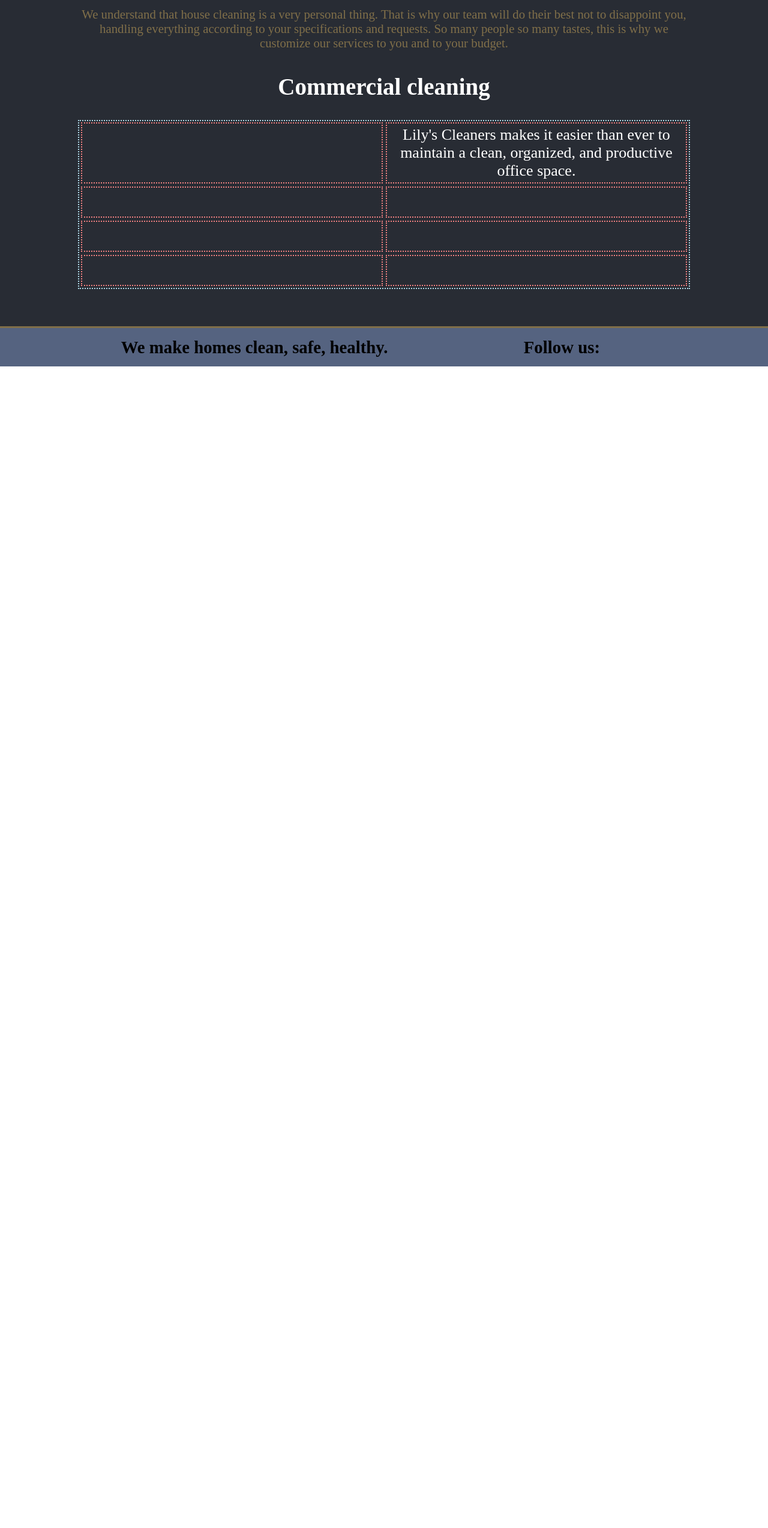
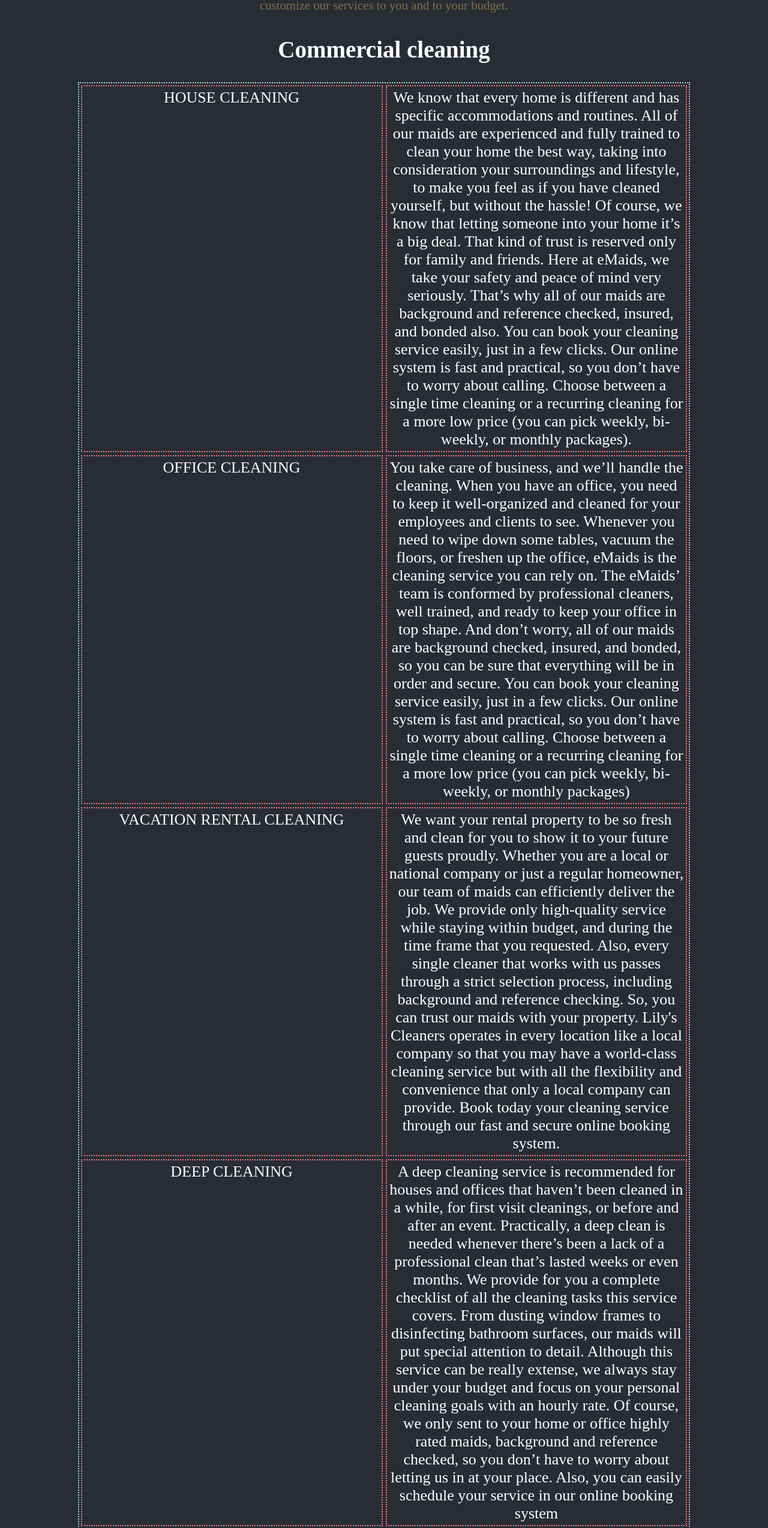
Before and after one commit to BAZBOT123/Cleaning-Website, a React (Create React App) app: page /services in a window 1280 px wide. Shown: the part 195-2743 px from the top of the page at 60% size. Before the commit the page ends 806 px from the top, so only its background shows below. Built offline with nearby package versions, Linux system fonts and the light colour scheme; no server answers; some icons are missing.

Commit message:
Added content info into Services page

```diff
--- a/src/components/Services.js
+++ b/src/components/Services.js
@@ -10,7 +10,7 @@
 
             <nav className="navbar">
                 <div className="logo-lily">
-                <img src={Logo} alt="Girl in a jacket" height="45"></img>
+                    <img src={Logo} alt="Girl in a jacket" height="45"></img>
                 </div>
                 <div className="Home-page">
                     <h1 className='home-font'><Link to='/home'>Home</Link></h1>
@@ -40,14 +40,72 @@
                 <div>
                     <h2>Commercial cleaning</h2>
                     <div class="container three-column-grid">
-                        <div class="box"></div>
-                        <div class="box">Lily's Cleaners makes it easier than ever to maintain a clean, organized, and productive office space.</div>
-                        <div class="box"></div>
-                        <div class="box"></div>
-                        <div class="box"></div>
-                        <div class="box"></div>
-                        <div class="box"></div>
-                        <div class="box"></div>
+                        <div class="box">HOUSE CLEANING</div>
+                        <div class="box">We know that every home is different and has specific accommodations and routines.
+                            All of our maids are experienced and fully trained to clean your home the best way,
+                            taking into consideration your surroundings and lifestyle,  to make you feel as if you have cleaned yourself,
+                            but without the hassle! Of course, we know that letting someone into your home it’s a big deal.
+                            That kind of trust is reserved only for family and friends. Here at eMaids, we take your safety and peace of mind very seriously.
+                            That’s why all of our maids are background and reference checked, insured, and bonded also. You can book your cleaning service easily,
+                            just in a few clicks. Our online system is fast and practical, so you don’t have to worry about calling.
+                            Choose between a single time cleaning or a recurring cleaning for a more low price
+                            (you can pick weekly, bi-weekly, or monthly packages).</div>
+
+                        <div class="box">OFFICE CLEANING</div>
+                        <div class="box">You take care of business, and we’ll handle the cleaning. When you have an office,
+                        you need to keep it well-organized and cleaned for your employees and clients to see.
+                        Whenever you need to wipe down some tables, vacuum the floors, or freshen up the office,
+                        eMaids is the cleaning service you can rely on. The eMaids’ team is conformed by professional cleaners,
+                        well trained, and ready to keep your office in top shape. And don’t worry, all of our maids are background checked,
+                        insured, and bonded, so you can be sure that everything will be in order and secure.
+                        You can book your cleaning service easily, just in a few clicks. Our online system is fast and practical,
+                        so you don’t have to worry about calling. Choose between a single time cleaning or a recurring cleaning for a more low price
+                        (you can pick weekly, bi-weekly, or monthly packages)</div>
+
+                        <div class="box">VACATION RENTAL CLEANING</div>
+                        <div class="box">We want your rental property to be so fresh and clean for you to show it to your future guests proudly.
+                        Whether you are a local or national company or just a regular homeowner, our team of maids can efficiently deliver the job.
+                        We provide only high-quality service while staying within budget, and during the time frame that you requested.
+                        Also, every single cleaner that works with us passes through a strict selection process, including background and reference checking.
+                        So, you can trust our maids with your property.
+                        Lily's Cleaners operates in every location like a local company so that you may have a world-class cleaning service but with all the
+                        flexibility and convenience that only a local company can provide.
+                        Book today your cleaning service through our fast and secure online booking system.</div>
+
+                        <div class="box">DEEP CLEANING</div>
+                        <div class="box">A deep cleaning service is recommended for houses and offices that haven’t been cleaned in a while,
+                        for first visit cleanings, or before and after an event.
+                        Practically, a deep clean is needed whenever there’s been a lack of a professional clean that’s lasted weeks or even months.
+                        We provide for you a complete checklist of all the cleaning tasks this service covers.
+                        From dusting window frames to disinfecting bathroom surfaces, our maids will put special attention to detail.
+                        Although this service can be really extense, we always stay under your budget and focus on your personal cleaning goals with an hourly rate.
+                        Of course, we only sent to your home or office highly rated maids, background and reference checked,
+                        so you don’t have to worry about letting us in at your place. Also, you can easily schedule your service in our online booking system</div>
+
+                        <div class="box">MOVE-IN/MOVE-OUT CLEANING</div>
+                        <div class="box">When you are moving to a new home, you probably are too busy for that last deep clean to your old house.
+                        Or perhaps it’s your new home that needs cleaning? Whatever the case, our maids are ready to help you with this big step in your life.
+                        We know that every move is different. Every house has it’s details that need specific attention, and a history that indicates where to clean the most.
+                        Often our clients ask for closet and cabinets cleaning; fridge, oven, and other appliances; and windows and doorframes dusting.
+                        You tell us your personal goals, and we’ll make you an estimated budget. Choose your cleaning tasks in our extensive checklist, and we’ll follow just as you request.
+                        All of our maids are experienced and well-trained to accomplish this job. And also, you can book easily in our online booking system.</div>
+
+                        <div class="box">POST CONSTRUCTION CLEANING</div>
+                        <div class="box">This service usually is for commercial clients who are in the real state business,
+                        but we provide post-construction cleaning to whichever homeowner that just have finished its remodeling or construction.
+                        We must remove all the dust, dirt, and debris left behind from your new home or office. This is a job for an experienced and well-trained cleaner,
+                        like our maids, who know the process of eliminating the particles of construction materials and know how to use the right equipment.
+                        We assure you a high-quality job and a clean and smooth result. Also, we can include and schedule a complimentary cleaning session to your service
+                        to guarantee the elimination of all debris and dust. Ask for our complete cleaning checklist with all the possible spots and areas to clean. Book easily
+                        in our online booking system.</div>
+
+                        <div class="box">APARTMENT CLEANING</div>
+                        <div class="box">Either you want a frequent service with weekly or monthly scheduled sessions, or you just want a one-time cleaning with affordable hourly rates,
+                        you better be sure that eMaids have the right service for you. We strive to always fit under our customer’s budget and adjust to their time frames.
+                        Also, we take your safety and satisfaction very seriously; that’s why every one of our cleaners went through an extensive selection process,
+                        where we check out their experience, profile, and background references. In addition to that, we insure and bond all of our maids, for you not to worry about anything.
+                        Booking our apartment cleaning service means that you will have a five-star cleaning, a helpful high rated cleaner in your home,
+                        and also you’ll be assigned to a project manager that will give proper tracing to your service. Book our cleaning service in just a few clicks</div>
                     </div>
                 </div>
             </main>
--- a/src/components/reviews.css
+++ b/src/components/reviews.css
@@ -62,9 +62,10 @@
   background-color: #282c34;
   gap: 2em;
   width: 100%;
-  overflow: scroll;
+
+  overflow: auto;
   white-space: nowrap;
-  text-overflow: ellipsis;
+
 }
 
 .review-card {
@@ -94,12 +95,13 @@
   height: 2em;
   min-width: 7em;
   font-weight: normal;
+  inline-size: min-content;
 }
 
 #review-text {
   font-weight: normal;
   font-size: 0.8em;
   margin: 0;
-  width: 7em;
+
   color: black;
 }
```
